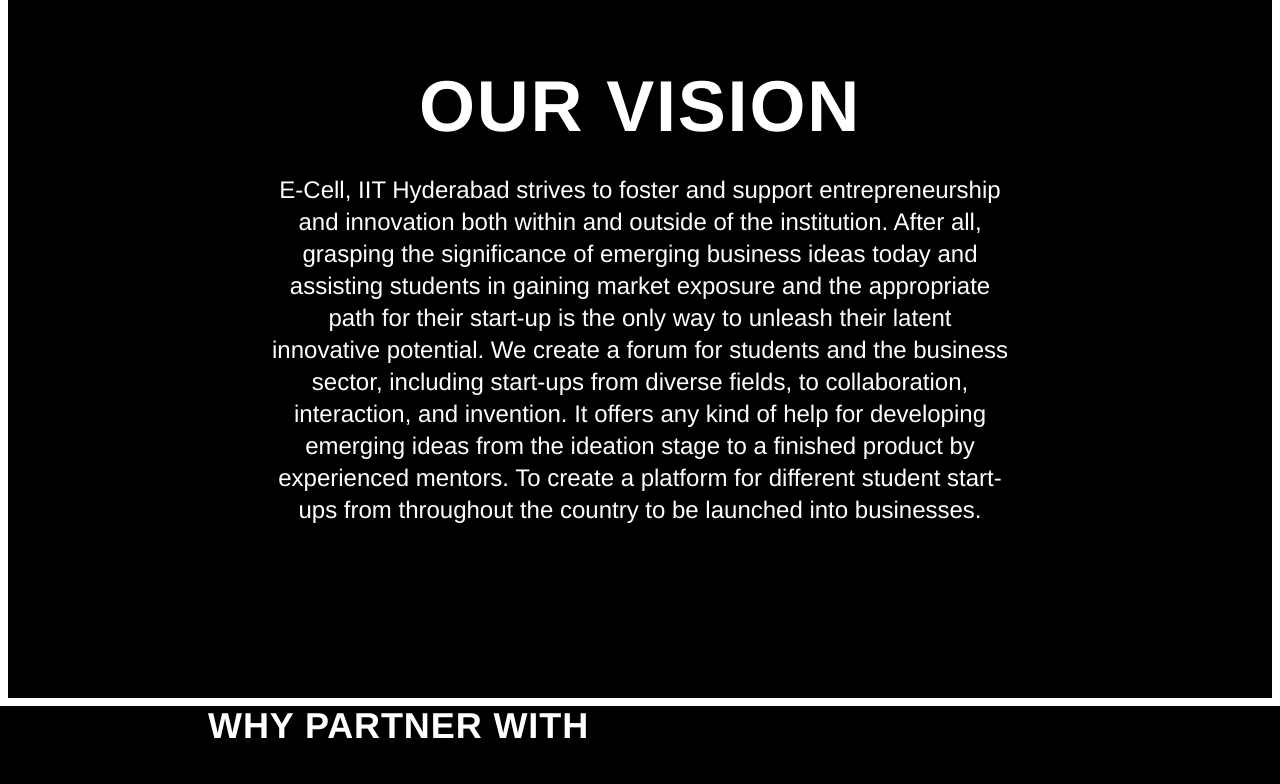
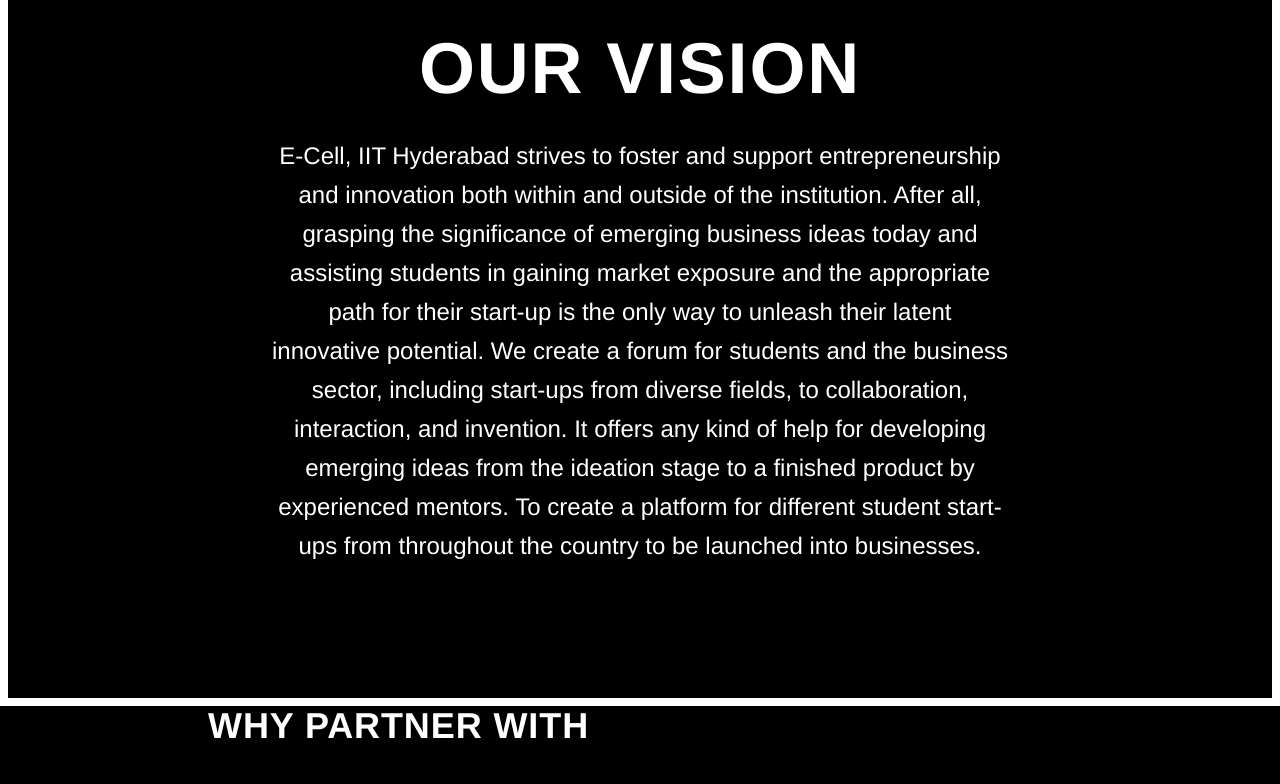
Before and after one commit to E-Cell-IITH/website-2025-26, a Next.js app: page / in a window 1280 px wide. Shown: the part 2040-2824 px from the top of the page. Built offline with nearby package versions, Linux system fonts and the light colour scheme.

Commit message:
added leading relaxed in our vision

```diff
--- a/src/components/homeComponents/OurVisionSection.jsx
+++ b/src/components/homeComponents/OurVisionSection.jsx
@@ -5,16 +5,11 @@ export default function VisionSection(){
                 <h2 className="text-center text-3xl md:text-7xl font-bold mb-8 text-white tracking-wide">
                     OUR VISION
                 </h2>
-                <p className="max-w-3xl mx-auto text-lg md:text-2xl text-white text-center px-4 ">
+                <p className="max-w-3xl mx-auto text-lg md:text-2xl text-white text-center px-4 leading-relaxed">
         E-Cell, IIT Hyderabad strives to foster and support entrepreneurship and innovation both within and outside of the institution. After all, grasping the significance of emerging business ideas today and assisting students in gaining market exposure and the appropriate path for their start-up is the only way to unleash their latent innovative potential. We create a forum for students and the business sector, including start-ups from diverse fields, to collaboration, interaction, and invention. It offers any kind of help for developing emerging ideas from the ideation stage to a finished product by experienced mentors. To create a platform for different student start-ups from throughout the country to be launched into businesses.
                 </p>
         </div>
-        {/* <div className="absolute bottom-0 right-0 w-1/3 h-1/3 pointer-events-none">
-        <div
-            className="w-full h-full bg-gradient-to-tr from-purple-700/20 to-purple-400/50"
-            style={{ clipPath: "polygon(100% 0, 0 100%, 100% 100%)" }}
-        />
-        </div> */}
+
         </section>
     )
 }
```
